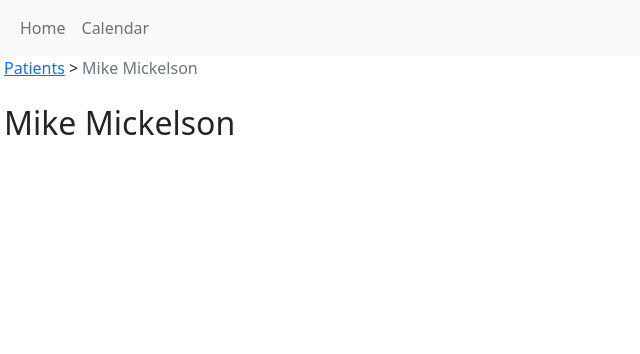
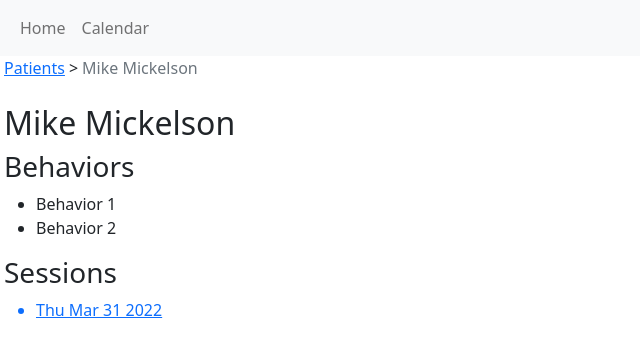
Before and after one commit to fsi-hack4autism/scenario-1, a React (Create React App) app in the folder web/: page /patient/1 in a window 1280 px wide. Shown: the top 354 px of the page, without its empty margins (0-640 px from the left). Built offline with nearby package versions, Linux system fonts and the light colour scheme.

Commit message:
Added minimal mock session data.

```diff
--- a/web/src/components/NewPatientForm/NewPatientForm.tsx
+++ b/web/src/components/NewPatientForm/NewPatientForm.tsx
@@ -3,15 +3,15 @@ import { Formik, Form, Field } from "formik";
 import { FormGroup, Label, Input, Button } from "reactstrap";
 import { useNavigate } from "react-router";
 
-import Patient from "../../models/Patient";
-import { createPatient } from "../../mocks/store";
+import PatientDetails from "../../models/PatientDetails";
+import { createPatient } from "../../mocks/patientStore";
 
 const NewPatientForm = () => {
     const navigateTo = useNavigate();
 
     return <div>
         <Formik
-            initialValues={{ firstName: "", surname: "" } as Patient}
+            initialValues={{ firstName: "", surname: "" } as PatientDetails}
             onSubmit={(patient) => {
                 const patientId = createPatient(patient);
                 navigateTo(`/patient/${patientId}`);
--- a/web/src/components/PatientInfo/PatientInfo.tsx
+++ b/web/src/components/PatientInfo/PatientInfo.tsx
@@ -2,10 +2,12 @@ import React from "react";
 import { useParams } from "react-router";
 import { Link } from "react-router-dom";
 import usePatient from "../../hooks/usePatient";
+import useSessions from "../../hooks/useSessions";
 
 const PatientInfo = () => {
     const { patientId } = useParams();
     const { patient } = usePatient(Number(patientId));
+    const { sessions } = useSessions(Number(patientId));
 
     return (
         <div className="mx-1">
@@ -20,6 +22,14 @@ const PatientInfo = () => {
             </div>
             <br />
             <h2 className="text-capitalize">{patient?.firstName} {patient?.surname}</h2>
+            <h3>Behaviors</h3>
+            <ul>
+                {patient?.behaviorsList.map(b => <li key={b.behaviorId}>{b.description}</li>)}
+            </ul>
+            <h3>Sessions</h3>
+            <ul>
+                {sessions?.map(s => <a href="#"><li key={s.sessionId}>{new Date(s.start).toDateString()}</li></a>)}
+            </ul>
         </div>
     )
 }
--- a/web/src/hooks/usePatient.ts
+++ b/web/src/hooks/usePatient.ts
@@ -1,30 +1,34 @@
-import { useQuery } from "react-query";
+import {useQuery} from "react-query";
 
-import Patient from "../models/Patient";
-import { getPatient } from "../mocks/store";
+import PatientDetails from "../models/PatientDetails";
+import {getPatient} from "../mocks/patientStore";
 
 const fetchPatient = async (patientId: number) => {
     return getPatient(patientId);
-}
+};
 
 const usePatient = (patientId: number) => {
-    const { data, isError, isLoading } = useQuery<Patient|undefined>(`/patient/${patientId}`, async () => await fetchPatient(patientId), {
-        enabled: !isNaN(patientId)
-    });
+    const {data, isError, isLoading} = useQuery<PatientDetails | undefined>(
+        `/patient/${patientId}`,
+        async () => await fetchPatient(patientId),
+        {
+            enabled: !isNaN(patientId),
+        }
+    );
 
     if (isNaN(patientId)) {
         return {
             patient: null,
             isError: true,
-            isLoading: false
+            isLoading: false,
         };
     }
 
     return {
         patient: data,
         isError,
-        isLoading
+        isLoading,
     };
-}
+};
 
 export default usePatient;
--- a/web/src/hooks/usePatients.ts
+++ b/web/src/hooks/usePatients.ts
@@ -1,20 +1,23 @@
-import { useQuery } from "react-query";
+import {useQuery} from "react-query";
 
-import PatientDetails from "../models/PatientDetails";
-import { getPatients } from "../mocks/store";
+import Patient from "../models/Patient";
+import {getPatients} from "../mocks/patientStore";
 
 const fetchPatients = async () => {
     return getPatients();
-}
+};
 
 const usePatients = () => {
-    const { data, isError, isLoading } = useQuery<PatientDetails[]>(["/patients"], fetchPatients);
+    const {data, isError, isLoading} = useQuery<Patient[]>(
+        ["/patients"],
+        fetchPatients
+    );
 
     return {
         patients: data,
         isError,
-        isLoading
+        isLoading,
     };
-}
+};
 
 export default usePatients;
--- /dev/null
+++ b/web/src/hooks/useSessions.ts
@@ -0,0 +1,23 @@
+import {useQuery} from "react-query";
+
+import Session from "../models/Session";
+import {getSessionsByPatientId} from "../mocks/sessionStore";
+
+const fetchSessions = async (patientId: number) => {
+    return getSessionsByPatientId(patientId);
+};
+
+const useSessions = (patientId: number) => {
+    const {data, isError, isLoading} = useQuery<Session[]>(
+        [`/sessions?patient=${patientId}`],
+        () => fetchSessions(patientId)
+    );
+
+    return {
+        sessions: data,
+        isError,
+        isLoading,
+    };
+};
+
+export default useSessions;
--- /dev/null
+++ b/web/src/mocks/patientStore.ts
@@ -0,0 +1,86 @@
+import Patient from "../models/Patient";
+import PatientDetails from "../models/PatientDetails";
+
+const getPatient = (patientId: number): PatientDetails | undefined =>
+    retrieve().find((p) => p.patientId === patientId);
+
+const getPatients = (): Patient[] => retrieve();
+
+const retrieve = (): PatientDetails[] =>
+    JSON.parse(localStorage.getItem("patients") ?? "[]");
+
+const createPatient = (patient: PatientDetails) => {
+    const patientId =
+        getPatients().reduce(
+            (max, patient) =>
+                patient.patientId > max ? patient.patientId : max,
+            0
+        ) + 1;
+
+    setPatient({
+        ...patient,
+        patientId,
+        behaviorsList: [],
+    });
+
+    return patientId;
+};
+
+const setPatient = (patient: PatientDetails) => {
+    let existing = getPatients();
+
+    if (!existing.some((p) => p.patientId === patient.patientId)) {
+        existing = [...existing, patient];
+    } else {
+        existing = existing.map((p) =>
+            p.patientId !== patient.patientId ? p : patient
+        );
+    }
+
+    localStorage.setItem("patients", JSON.stringify(existing));
+};
+
+// seed the mock data
+if (localStorage.getItem("patients") == null) {
+    const patients: PatientDetails[] = [
+        {
+            patientId: 1,
+            firstName: "mike",
+            surname: "mickelson",
+            behaviorsList: [
+                {
+                    behaviorId: 1,
+                    description: "Behavior 1",
+                    type: "Event",
+                },
+                {
+                    behaviorId: 2,
+                    description: "Behavior 2",
+                    type: "Duration",
+                },
+            ],
+        },
+        {
+            patientId: 2,
+            firstName: "ken",
+            surname: "lastname",
+            behaviorsList: [
+                {
+                    behaviorId: 3,
+                    description: "Behavior 3",
+                    type: "TimeToResponse",
+                },
+            ],
+        },
+        {
+            patientId: 3,
+            firstName: "graham",
+            surname: "alexander-thomson",
+            behaviorsList: [],
+        },
+    ];
+
+    localStorage.setItem("patients", JSON.stringify(patients));
+}
+
+export {createPatient, getPatient, getPatients, setPatient};
--- /dev/null
+++ b/web/src/mocks/sessionStore.ts
@@ -0,0 +1,46 @@
+import Session from "../models/Session";
+import SessionDetails from "../models/SessionDetails";
+
+const getSession = (sessionId: number): SessionDetails | undefined =>
+    retrieve().find((s) => s.sessionId === sessionId);
+
+const getSessionsByPatientId = (patientId: number): Session[] =>
+    retrieve().filter((s) => s.patientId === patientId);
+
+const retrieve = (): SessionDetails[] =>
+    JSON.parse(localStorage.getItem("sessions") ?? "[]");
+
+// seed the mock data
+if (localStorage.getItem("sessions") == null) {
+    const sessions: SessionDetails[] = [
+        {
+            sessionId: 1,
+            start: new Date("2022-03-31T10:00:00-07:00"),
+            end: new Date("2022-03-31T11:00:00-07:00"),
+            patientId: 1,
+            therapistId: 1,
+            eventSummary: new Map<number, number>([[1, 3]]),
+            events: [
+                {
+                    behaviorId: 1,
+                    start: new Date("2022-03-31T10:03:00-07:00"),
+                    end: new Date("2022-03-31T11:03:00-07:00"),
+                },
+                {
+                    behaviorId: 1,
+                    start: new Date("2022-03-31T10:17:00-07:00"),
+                    end: new Date("2022-03-31T11:17:00-07:00"),
+                },
+                {
+                    behaviorId: 1,
+                    start: new Date("2022-03-31T10:54:00-07:00"),
+                    end: new Date("2022-03-31T11:54:00-07:00"),
+                },
+            ],
+        },
+    ];
+
+    localStorage.setItem("sessions", JSON.stringify(sessions));
+}
+
+export {getSession, getSessionsByPatientId};
--- a/web/src/mocks/store.ts
+++ /dev/null
@@ -1,83 +0,0 @@
-import Patient from "../models/Patient";
-import PatientDetails from "../models/PatientDetails";
-
-const getPatient = (patientId: number): PatientDetails | undefined =>
-  getPatients().find((p) => p.patientId === patientId);
-
-const getPatients = (): PatientDetails[] =>
-  JSON.parse(localStorage.getItem("patients") ?? "[]");
-
-const createPatient = (patient: Patient) => {
-  const patientId =
-    getPatients().reduce(
-      (max, patient) => (patient.patientId > max ? patient.patientId : max),
-      0
-    ) + 1;
-
-  setPatient({
-    ...patient,
-    patientId,
-    behaviorsList: [],
-  });
-
-  return patientId;
-};
-
-const setPatient = (patient: PatientDetails) => {
-  let existing = getPatients();
-
-  if (!existing.some((p) => p.patientId === patient.patientId)) {
-    existing = [...existing, patient];
-  } else {
-    existing = existing.map((p) =>
-      p.patientId !== patient.patientId ? p : patient
-    );
-  }
-
-  localStorage.setItem("patients", JSON.stringify(existing));
-};
-
-// seed the mock data
-if (localStorage.getItem("patients") == null) {
-  const patients: PatientDetails[] = [
-    {
-      patientId: 1,
-      firstName: "mike",
-      surname: "mickelson",
-      behaviorsList: [
-        {
-          behaviorId: 1,
-          description: "Behavior 1",
-          type: "Event",
-        },
-        {
-          behaviorId: 2,
-          description: "Behavior 2",
-          type: "Duration",
-        },
-      ],
-    },
-    {
-      patientId: 2,
-      firstName: "ken",
-      surname: "lastname",
-      behaviorsList: [
-        {
-          behaviorId: 3,
-          description: "Behavior 3",
-          type: "TimeToResponse",
-        },
-      ],
-    },
-    {
-      patientId: 3,
-      firstName: "graham",
-      surname: "alexander-thomson",
-      behaviorsList: [],
-    },
-  ];
-
-  localStorage.setItem("patients", JSON.stringify(patients));
-}
-
-export {createPatient, getPatient, getPatients, setPatient};
--- a/web/src/models/Event.ts
+++ b/web/src/models/SessionEvent.ts
@@ -1,7 +1,7 @@
-type Event = {
+type SessionEvent = {
     behaviorId: number;
     start: Date;
     end: Date | null;
-}
+};
 
-export default Event;
+export default SessionEvent;
```
Also changed, not shown: web/src/models/Session.ts (+6 -6 lines), web/src/models/SessionDetails.ts (+5 -2 lines).
